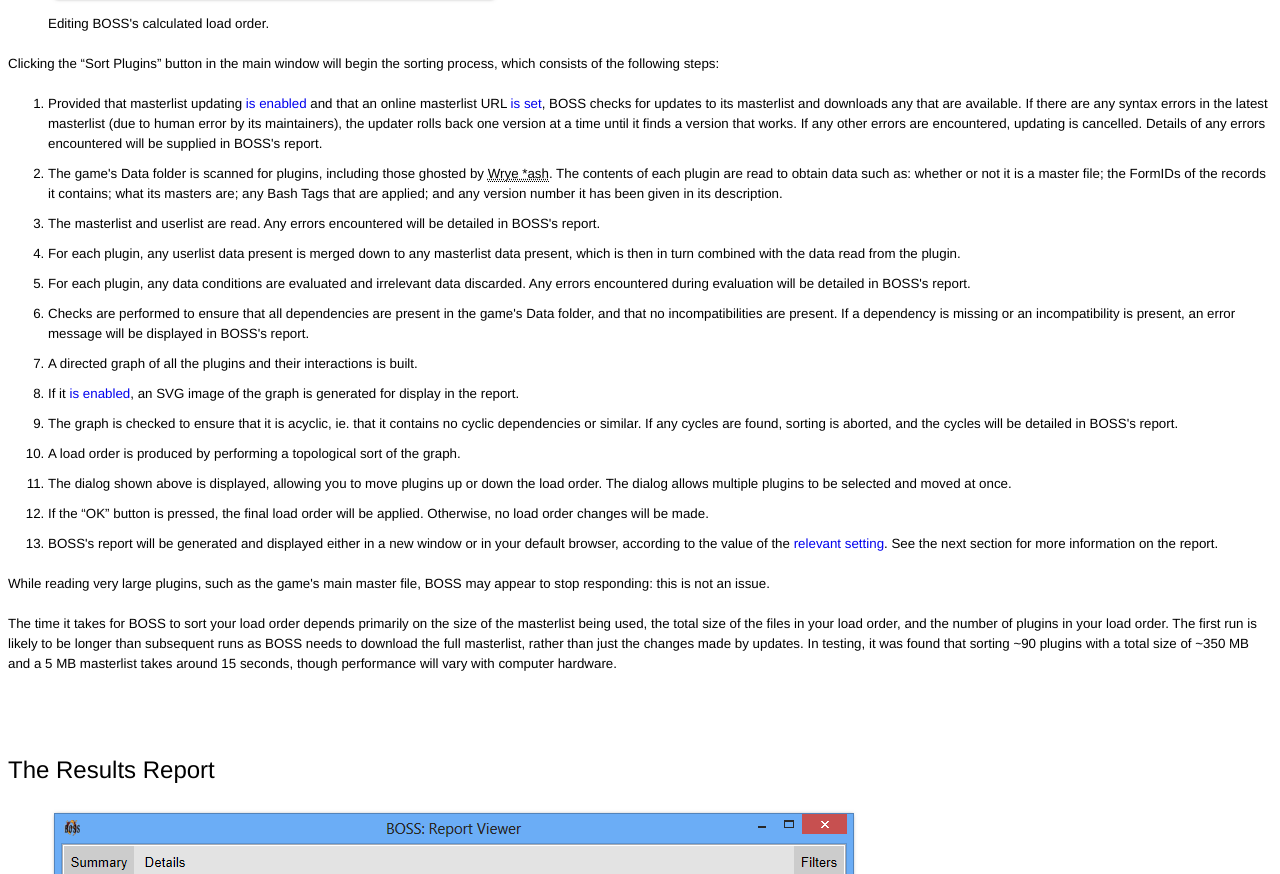
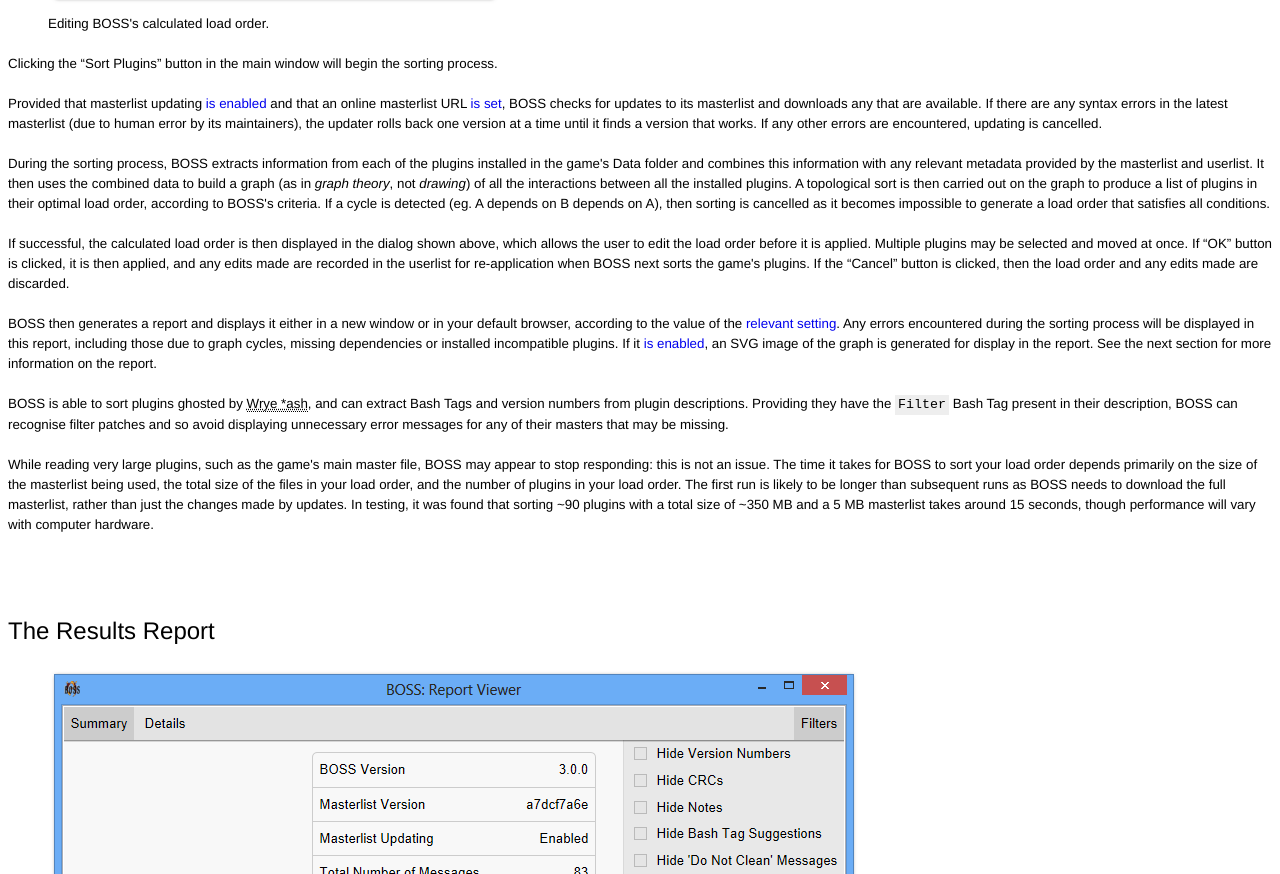
Before and after one commit to loot/loot, a plain HTML site: page docs/BOSS Readme.html in a window 1280 px wide. Shown: the part 2955-3829 px from the top of the page. Drawn offline with Linux system fonts and the light colour scheme.

Commit message:
Minor readme update.

```diff
--- a/docs/BOSS Readme.html
+++ b/docs/BOSS Readme.html
@@ -150,24 +150,15 @@
     <img src="images/confirm.png">
     <figcaption>Editing BOSS's calculated load order.</figcaption>
 </figure>
-<p>Clicking the <q>Sort Plugins</q> button in the main window will begin the sorting process, which consists of the following steps:
-<ol>
-    <li>Provided that masterlist updating <a href="#settingsUpdateMasterlist">is enabled</a> and that an online masterlist URL <a href="#settingsMasterlistURL">is set</a>, BOSS checks for updates to its masterlist and downloads any that are available. If there are any syntax errors in the latest masterlist (due to human error by its maintainers), the updater rolls back one version at a time until it finds a version that works. If any other errors are encountered, updating is cancelled. Details of any errors encountered will be supplied in BOSS's report.
-    <li>The game's Data folder is scanned for plugins, including those ghosted by <abbr title="Wrye Bash, Wrye Flash or Wrye Flash NV">Wrye *ash</abbr>. The contents of each plugin are read to obtain data such as: whether or not it is a master file; the FormIDs of the records it contains; what its masters are; any Bash Tags that are applied; and any version number it has been given in its description.
-    <li>The masterlist and userlist are read. Any errors encountered will be detailed in BOSS's report.
-    <li>For each plugin, any userlist data present is merged down to any masterlist data present, which is then in turn combined with the data read from the plugin.
-    <li>For each plugin, any data conditions are evaluated and irrelevant data discarded. Any errors encountered during evaluation will be detailed in BOSS's report.
-    <li>Checks are performed to ensure that all dependencies are present in the game's Data folder, and that no incompatibilities are present. If a dependency is missing or an incompatibility is present, an error message will be displayed in BOSS's report.
-    <li>A directed graph of all the plugins and their interactions is built.
-    <li>If it <a href="#settingsGenerateGraphImage">is enabled</a>, an SVG image of the graph is generated for display in the report.
-    <li>The graph is checked to ensure that it is acyclic, ie. that it contains no cyclic dependencies or similar. If any cycles are found, sorting is aborted, and the cycles will be detailed in BOSS's report.
-    <li>A load order is produced by performing a topological sort of the graph.
-    <li>The dialog shown above is displayed, allowing you to move plugins up or down the load order. The dialog allows multiple plugins to be selected and moved at once.
-    <li>If the <q>OK</q> button is pressed, the final load order will be applied. Otherwise, no load order changes will be made.
-    <li>BOSS's report will be generated and displayed either in a new window or in your default browser, according to the value of the <a href="#settingsViewReports">relevant setting</a>. See the next section for more information on the report.
-</ol>
-<p>While reading very large plugins, such as the game's main master file, BOSS may appear to stop responding: this is not an issue.
-<p>The time it takes for BOSS to sort your load order depends primarily on the size of the masterlist being used, the total size of the files in your load order, and the number of plugins in your load order. The first run is likely to be longer than subsequent runs as BOSS needs to download the full masterlist, rather than just the changes made by updates. In testing, it was found that sorting ~90 plugins with a total size of ~350 MB and a 5 MB masterlist takes around 15 seconds, though performance will vary with computer hardware.
+<p>Clicking the <q>Sort Plugins</q> button in the main window will begin the sorting process.
+
+<p>Provided that masterlist updating <a href="#settingsUpdateMasterlist">is enabled</a> and that an online masterlist URL <a href="#settingsMasterlistURL">is set</a>, BOSS checks for updates to its masterlist and downloads any that are available. If there are any syntax errors in the latest masterlist (due to human error by its maintainers), the updater rolls back one version at a time until it finds a version that works. If any other errors are encountered, updating is cancelled.
+
+<p>During the sorting process, BOSS extracts information from each of the plugins installed in the game's Data folder and combines this information with any relevant metadata provided by the masterlist and userlist. It then uses the combined data to build a graph (as in <i>graph theory</i>, not <i>drawing</i>) of all the interactions between all the installed plugins. A topological sort is then carried out on the graph to produce a list of plugins in their optimal load order, according to BOSS's criteria. If a cycle is detected (eg. A depends on B depends on A), then sorting is cancelled as it becomes impossible to generate a load order that satisfies all conditions.
+<p>If successful, the calculated load order is then displayed in the dialog shown above, which allows the user to edit the load order before it is applied. Multiple plugins may be selected and moved at once. If <q>OK</q> button is clicked, it is then applied, and any edits made are recorded in the userlist for re-application when BOSS next sorts the game's plugins. If the <q>Cancel</q> button is clicked, then the load order and any edits made are discarded.
+<p>BOSS then generates a report and displays it either in a new window or in your default browser, according to the value of the <a href="#settingsViewReports">relevant setting</a>. Any errors encountered during the sorting process will be displayed in this report, including those due to graph cycles, missing dependencies or installed incompatible plugins. If it <a href="#settingsGenerateGraphImage">is enabled</a>, an SVG image of the graph is generated for display in the report. See the next section for more information on the report.
+<p>BOSS is able to sort plugins ghosted by <abbr title="Wrye Bash, Wrye Flash or Wrye Flash NV">Wrye *ash</abbr>, and can extract Bash Tags and version numbers from plugin descriptions. Providing they have the <code>Filter</code> Bash Tag present in their description, BOSS can recognise filter patches and so avoid displaying unnecessary error messages for any of their masters that may be missing.
+<p>While reading very large plugins, such as the game's main master file, BOSS may appear to stop responding: this is not an issue. The time it takes for BOSS to sort your load order depends primarily on the size of the masterlist being used, the total size of the files in your load order, and the number of plugins in your load order. The first run is likely to be longer than subsequent runs as BOSS needs to download the full masterlist, rather than just the changes made by updates. In testing, it was found that sorting ~90 plugins with a total size of ~350 MB and a 5 MB masterlist takes around 15 seconds, though performance will vary with computer hardware.
 
 
 <h3 id="usage-log">The Results Report</h3>
```
